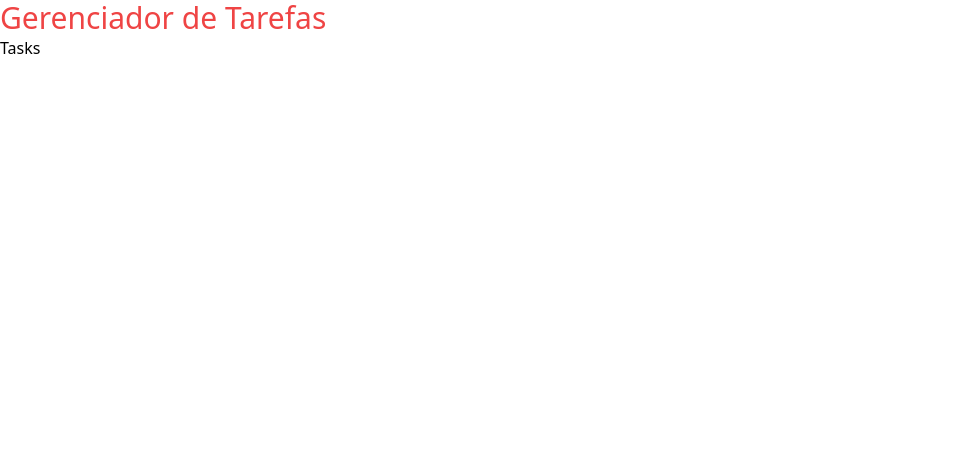
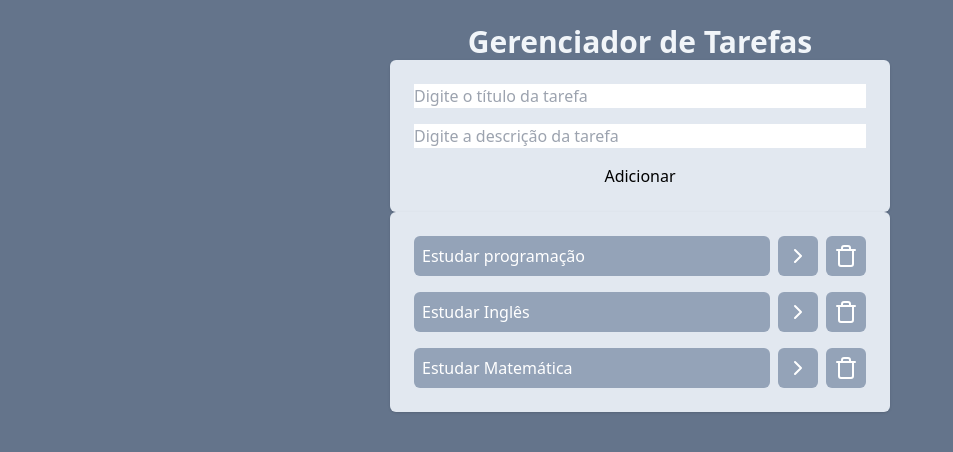
Before and after one commit to vitorfreitas13/agendador-de-tarefas, a React (Vite) app: page / in a window 1280 px wide. Shown: the top 452 px of the page, without its empty margins (0-953 px from the left). Built offline with nearby package versions, Linux system fonts and the light colour scheme.

Commit message:
fim da parte inferior e início da superior

```diff
--- a/eslint.config.js
+++ b/eslint.config.js
@@ -33,6 +33,7 @@ export default [
         'warn',
         { allowConstantExport: true },
       ],
+      'react/prop-types': 'off',
     },
   },
 ]
--- a/package.json
+++ b/package.json
@@ -10,6 +10,7 @@
     "preview": "vite preview"
   },
   "dependencies": {
+    "lucide-react": "^0.435.0",
     "react": "^18.3.1",
     "react-dom": "^18.3.1"
   },
--- a/src/App.jsx
+++ b/src/App.jsx
@@ -1,13 +1,60 @@
+import { useState } from "react";
 import AddTask from "./components/AddTasks";
 import Tasks from "./components/Tasks";
 
 function App() {
+  const [tasks, setTasks] = useState([
+    {
+      id: 1,
+      title: "Estudar programação",
+      description: "Estudar programação para ser um desenvolvedor full stack",
+      isCompleted: false,
+    },
+    {
+      id: 2,
+      title: "Estudar Inglês",
+      description: "Estudar programação para se tornar fluente",
+      isCompleted: false,
+    },
+    {
+      id: 3,
+      title: "Estudar Matemática",
+      description: "Estudar programação para ser um desenvolvedor full stack",
+      isCompleted: false,
+    },
+  ]);
+
+  function onTaskClick(taskId) {
+    const newTasks = tasks.map((task) => {
+      // preciso atualizar essa tarefa
+      if (task.id === taskId) {
+        return { ...task, isCompleted: !task.isCompleted };
+      }
+
+      // não preciso atualizar essa tarefa
+      return task;
+    });
+    setTasks(newTasks);
+  }
+
+  function onClearClick(taskId) {
+    const newTasks = tasks.filter((task) => task.id !== taskId);
+    setTasks(newTasks);
+  }
 
   return (
-    <div>
-      <h1 className="text-red-500 text-3xl">Gerenciador de Tarefas</h1>
-      <AddTask />
-      <Tasks/>
+    <div className="w-screen h-screen bg-slate-500 flex justify-center p-6">
+      <div className="w-[500px]">
+        <h1 className="text-3xl text-slate-100 font-bold text-center">
+          Gerenciador de Tarefas
+        </h1>
+        <AddTask />
+        <Tasks
+          tasks={tasks}
+          onTaskClick={onTaskClick}
+          onClearClick={onClearClick}
+        />
+      </div>
     </div>
   );
 }
--- a/src/components/AddTasks.jsx
+++ b/src/components/AddTasks.jsx
@@ -1,5 +1,11 @@
 function AddTask(){
-    <h1>Add Task</h1>
+    return (
+        <div className="space-y-4 p-6 bg-slate-200 rounded-md shadow flex flex-col">
+        <input type="text" placeholder="Digite o título da tarefa" />
+        <input type="text" placeholder="Digite a descrição da tarefa" />
+        <button>Adicionar</button>
+    </div>
+    );
 }
 
 export default AddTask;
--- a/src/components/Tasks.jsx
+++ b/src/components/Tasks.jsx
@@ -1,6 +1,31 @@
-function Tasks(){
-    return <h1>Tasks</h1>
+import { ChevronRightIcon, DeleteIcon, TrashIcon } from "lucide-react";
+
+function Tasks({tasks, onTaskClick, onClearClick}) {
+  return (
+    <ul className="space-y-4 p-6 bg-slate-200 rounded-md shadow">
+      {tasks.map((task) => (
+        <li key={task.id} className="flex gap-2">
+          <button
+            onClick={() => onTaskClick(task.id)}
+            className={`bg-slate-400 text-left w-full text-white p-2 rounded-md ${
+              task.isCompleted ? "line-through" : ""
+            }`}
+          >
+            {task.title}
+          </button>
+
+          <button className="bg-slate-400 p-2 rounded-md text-white">
+            <ChevronRightIcon />
+          </button>
+          <button className="bg-slate-400 p-2 rounded-md text-white"
+           onClick={() => onClearClick(task.id)}
+          >
+            <TrashIcon />
+          </button>
+        </li>
+      ))}
+    </ul>
+  );
 }
 
-
-export default Tasks
+export default Tasks;
```
Also changed, not shown: 1 other file (tests, documents, lock files or other folders).
